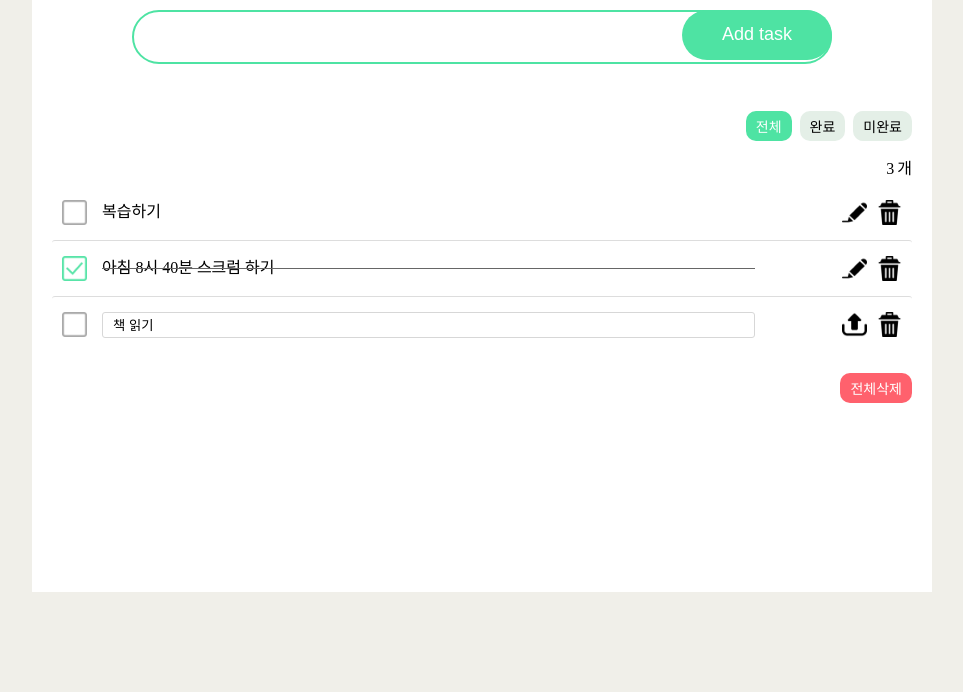
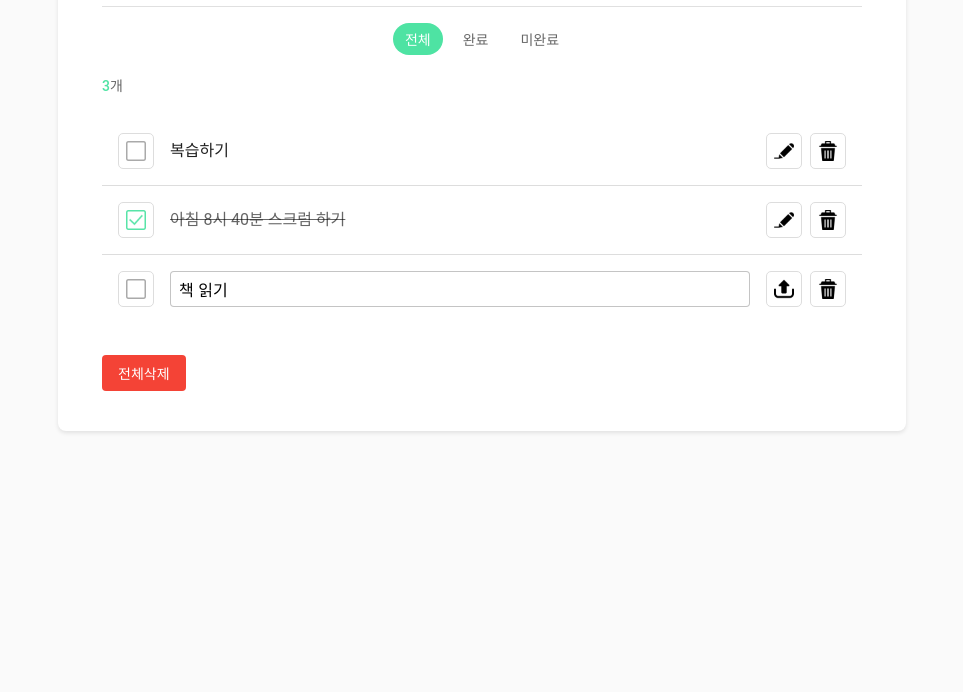
Before and after one commit to choiseeun84/To-Do-List_Team1, a website built with Vite: page index.html in a window 1280 px wide. Shown: the part 308-1000 px from the top of the page, without its empty margins (158-1121 px from the left). After the commit the page ends 800 px from the top, so only its background shows below. Built offline with nearby package versions, Linux system fonts and the light colour scheme.

Commit message:
디자인수정

```diff
--- a/style/style.css
+++ b/style/style.css
@@ -1,6 +1,4 @@
-
 /* 공동 선택자 */
-
 .fcc{
     display: flex;
     flex-flow: column nowrap;
@@ -19,277 +17,248 @@
     justify-content: space-between;
 }
 
-
+:root {
+    --primary-color: #4ee3a3;
+    --error-color: #f44336;
+    --background-color: #fafafa;
+    --text-primary: rgba(0, 0, 0, 0.87);
+    --text-secondary: rgba(0, 0, 0, 0.6);
+}
 
 body {
-    background: #2c2c2c;
-    /* color: #fff; */
-    box-sizing: border-box;
-    background-color: #F0EFE9;
+    background: var(--background-color);
+    color: var(--text-primary);
+    font-family: 'Roboto', sans-serif;
+    margin: 0;
+    padding: 0;
 }
 
-.main{
-    margin: 100px auto;
-    max-width: 900px;
+.main {
+    margin: 40px auto;
+    max-width: 800px;
     min-width: 400px;
-    height: 100vh;
-    justify-content: start;
+    min-height: 80vh;
     background-color: #fff;
+    border-radius: 8px;
+    box-shadow: 0 2px 4px rgba(0,0,0,0.1);
+    padding: 24px;
 }
 
-.main section{
-    width: 100%;
+.main .top {
+    padding: 32px 0;
+
+    .clock {
+        display: flex;
+        flex-flow: row wrap;
+        align-items: center;
+        justify-content: center;
+        gap: 8px;
     }
 
-.main .top{
-    padding: 50px 0 20px;
-    font-size: 30px;
-    line-height: 1.5;
-    /* color: #000; */
-    font-weight: 500;
+    .time {
+        font-size: 48px;
+        font-weight: 300;
+        color: var(--primary-color);
+    }
 
+    #ampm {
+        font-size: 16px;
+        color: var(--text-secondary);
+    }
 
-    .clock{
-        display: flex;
-        flex-flow: row wrap;
-        align-items: end;
-        justify-content: center;
-        gap: 5px 20px;
-    }
-    .time{
-        font-size: 65px;
-        font-weight: 600;
-    }
-    #date{
+    #date {
         width: 100%;
         text-align: center;
+        color: var(--text-secondary);
+        font-size: 18px;
+        margin-top: 8px;
     }
 }
 
-
-
-.main .todobox{
-
+.main .todobox {
+    width: 95%;
+}
+.todoForm {
+    margin: 24px 0;
+    position: relative;
+    height: 56px;
 }
 
-.main .todoForm{
-    margin: 0 100px 30px;
-    position: relative;
-    height: 50px;
+.add_input {
+    width: 100%;
+    height: 100%;
+    border-radius: 4px;
+    padding: 0 16px;
+    border: 1px solid rgba(0,0,0,0.23);
+    font-size: 16px;
+    transition: border-color 0.2s;
 }
 
-.main .todoForm .add_input{
-    width: 100%;
-    height: 100%;
-    border-radius: 30px;
-    margin: 0;
-    padding: 0 0 0 15px;
-    border: none;
-    border: 2px solid #4EE3A3;
+.add_input:focus {
+    border-color: var(--primary-color);
+    outline: none;
 }
 
-.main .todoForm .add_button{
-    height: 100%;
+.add_button {
     position: absolute;
-    right: 0;
-    top: 0%;
+    right: 8px;
+    top: 50%;
+    transform: translateY(-50%);
     color: #fff;
-    /* background-color: #4f4f4f; */
-    background-color: #4EE3A3;
-    border-radius: 30px;
-    width: 150px;
-    transition: 0.2s;
-    font-size: 18px;
+    background-color: var(--primary-color);
+    border-radius: 4px;
+    padding: 8px 16px;
+    font-size: 14px;
+    font-weight: 500;
+    text-transform: uppercase;
+    transition: background-color 0.2s;
+    box-shadow: 0 2px 4px rgba(0,0,0,0.1);
 }
 
-.main .todoForm .add_button:hover {
-    background: #000;
+.add_button:hover {
+    background-color: #1565c0;
 }
 
-.main .filter_box {
-    border-top: 1px solid #fff;
-    padding: 20px;
-    justify-content: end;
+.filter_box {
+    padding: 16px 0;
+    border-top: 1px solid rgba(0,0,0,0.12);
     gap: 8px;
 }
 
-.main .filter_box li button{
+.filter_box li button {
     font-size: 14px;
-    color: #000;
-    transition: 0.2s;
-    /* background-color: #fff; */
-    background-color: #E4EFE7;
-    padding: 5px 10px;
-    border-radius: 10px;
+    color: var(--text-secondary);
+    padding: 6px 12px;
+    border-radius: 16px;
+    transition: all 0.2s;
+    background: transparent;
 }
 
-.main .filter_box li button.active,
-.main .filter_box li button:hover{
-    /* background-color: #000; */
-    background-color: #4EE3A3;
-    color: #fff;
-    font-weight: 500px;
+.filter_box li button.active,
+.filter_box li button:hover {
+    background-color: var(--primary-color);
+    color: white;
 }
 
-.main .num {
-    padding: 0 20px;
-    margin-bottom: 8px;
-    text-align: right;
-    em{
+.num {
+    padding: 8px 0;
+    color: var(--text-secondary);
+    font-size: 14px;
+
+    em {
+        color: var(--primary-color);
+        font-style: normal;
         font-weight: 500;
-        margin-right: 3px;
     }
 }
 
-
-.main .list_wrap{
-    padding: 0 20px;
+.list_wrap {
+    margin: 16px 0;
 }
 
-.main .list_wrap .list{
-    /* background: #000; */
-    /* background: #E4EFE7; */
-    /* border:1px solid #dadada; */
-    border-radius: 10px;
-    padding: 15px 10px;
-    border-radius: 3px;
-    flex-wrap: nowrap;
-    gap: 10px;
+.list {
+    padding: 16px;
+    transition: background-color 0.2s;
     align-items: center;
+    background: white;
+}
 
-    + .list {
-        /* margin-top: 15px; */
+.list + .list {
     border-top: 1px solid #ddd;
 }
 
-
-}
-.main .list_wrap .list:hover{
-    /* background: #E4EFE7; */
-    background: #f2f7f4;
-    /* border:1px solid transparent; */
+.list:hover {
+    background: rgba(0,0,0,0.02);
 }
 
-.main .list_wrap .list .finish{
-    width: 25px; height: 25px;
-    background: no-repeat url(/style/icon_nucheck.png);
-    background-size: contain;
-        text-indent: -99999px;
-}
-.f_cancel{
-    width: 25px; height: 25px;
-    background: no-repeat url(/style/icon_check.png);
-    background-size: contain;
-        text-indent: -99999px;
+.list .or {
+    flex: 1;
+    margin: 0 16px;
 }
 
-.main .list_wrap .list .or{
-    width: calc(100% - 115px);
-    box-sizing: border-box;
-    display: flex;
-    flex-flow: row nowrap;
-    justify-content: start;
-    align-items: center;
+.list .or p {
+    margin: 0;
+    font-size: 16px;
+    color: var(--text-primary);
 }
 
-.main .list_wrap .list .or form{
-    width: 100%;
-
-}
-.main .list_wrap .list .or input{
-    width: 90%;
-    height: 26px;
-    box-sizing: border-box;
-    border: 1px solid #d7d7d7;
-    text-align: left;
-    padding: 10px;
-    border-radius: 3px;
+.list .or .finish_txt {
+    color: var(--text-secondary);
+    text-decoration: line-through;
 }
 
-.main .list_wrap .list .or p{
+.list .or input {
     width: 100%;
+    box-sizing: border-box;
+    padding: 8px;
+    border: 1px solid rgba(0,0,0,0.23);
+    border-radius: 4px;
+    font-size: 16px;
 }
 
-.main .list_wrap .list .or .finish_txt{
-    position: relative;
-
-
-}
-.main .list_wrap .list .or .finish_txt::after{
-    content: "";
-    display: block;
-    position: absolute;
-    width: 90%;
-    height: 1px;
-    background-color: #666;
-    top: 50%;
-    left: 0;
+.list .or input:focus {
+    border-color: var(--primary-color);
+    outline: none;
 }
 
-.main .list_wrap .list .btn_box{
-    /* width: 175px; */
-    justify-content: end;
-    gap: 0 10px;
-
-    .btn{
-        font-size: 14px;
-        color: #fff;
-        transition: 0.2s;
+.btn {
+    width: 36px;
+    height: 36px;
+    border-radius: 5px;
+    border: 1px solid #ddd;
+    padding: 8px;
+    transition: background-color 0.2s;
     background-color: #fff;
-        padding: 3px 8px;
-        /* border-radius: 10px; */
-    }
-    .btn.rewrite{
-        width: 25px; height: 25px;
-        /* background-color: rgb(42, 42, 126); */
-        background: no-repeat url(/style/icon_write.png);
-        background-size: contain;
-        text-indent: -99999px;
-    }
-    .btn.save{
-        width: 25px; height: 25px;
-        /* background-color: rgb(35, 94, 35); */
-        background: no-repeat url(/style/icon_upload.png);
-        background-size: contain;
-        text-indent: -99999px;
-    }
-    .btn.elimination{
-        width: 25px; height: 25px;
-        /* background-color: rgb(184, 71, 71); */
-        background: no-repeat url(/style/icon_recyclebin.png);
-        background-size: contain;
-        text-indent: -99999px;
-    }
-    .btn.finish{
-        background-color: rgb(104, 42, 93);
-    }
-    .btn.f_cancel{
-        background-color: rgb(79, 18, 68);
-    }
-    /* .btn:hover{
-        background-color: #fff;
-        color:#000;
-    } */
+    background-position: center;
+    background-repeat: no-repeat;
+    background-size: 20px;
+    overflow: hidden;
+    text-indent: -9999px;
 }
 
-.main .all_wrap {
-    padding: 20px 20px 0;
-    display: flex;
-    align-items: center;
-    justify-content: end;
+.btn:hover {
+    background-color: rgba(0,0,0,0.04);
+}
 
-    button{
+.finish {
+    background-image: url('./icon_nucheck.png');
+}
+
+.f_cancel {
+    background-image: url('./icon_check.png');
+}
+
+.btn.rewrite {
+    background-image: url('./icon_write.png');
+}
+
+.btn.save {
+    background-image: url('./icon_upload.png');
+}
+
+.btn.elimination {
+    background-image: url('./icon_recyclebin.png');
+}
+
+.btn_box {
+    gap: 8px;
+}
+
+.all_wrap {
+    padding: 16px 0;
+
+    button {
+        color: #fff;
         font-size: 14px;
-        /* color: #AE524D; */
-        color: #fff;
-        transition: 0.2s;
-        /* background-color: #fff; */
-        background-color: #FF616D;
-        padding: 5px 10px;
-        border-radius: 10px;
+        padding: 8px 16px;
+        border-radius: 4px;
+        transition: all 0.2s;
+        text-transform: uppercase;
+        font-weight: 500;
+        background-color: var(--error-color);
     }
-    button:hover{
-        background-color: #AE524D;
-        /* color: #000; */
+
+    button:hover {
+        opacity: 0.8;
     }
 }
```
Lines whose indentation alone changed are shown as unchanged.
